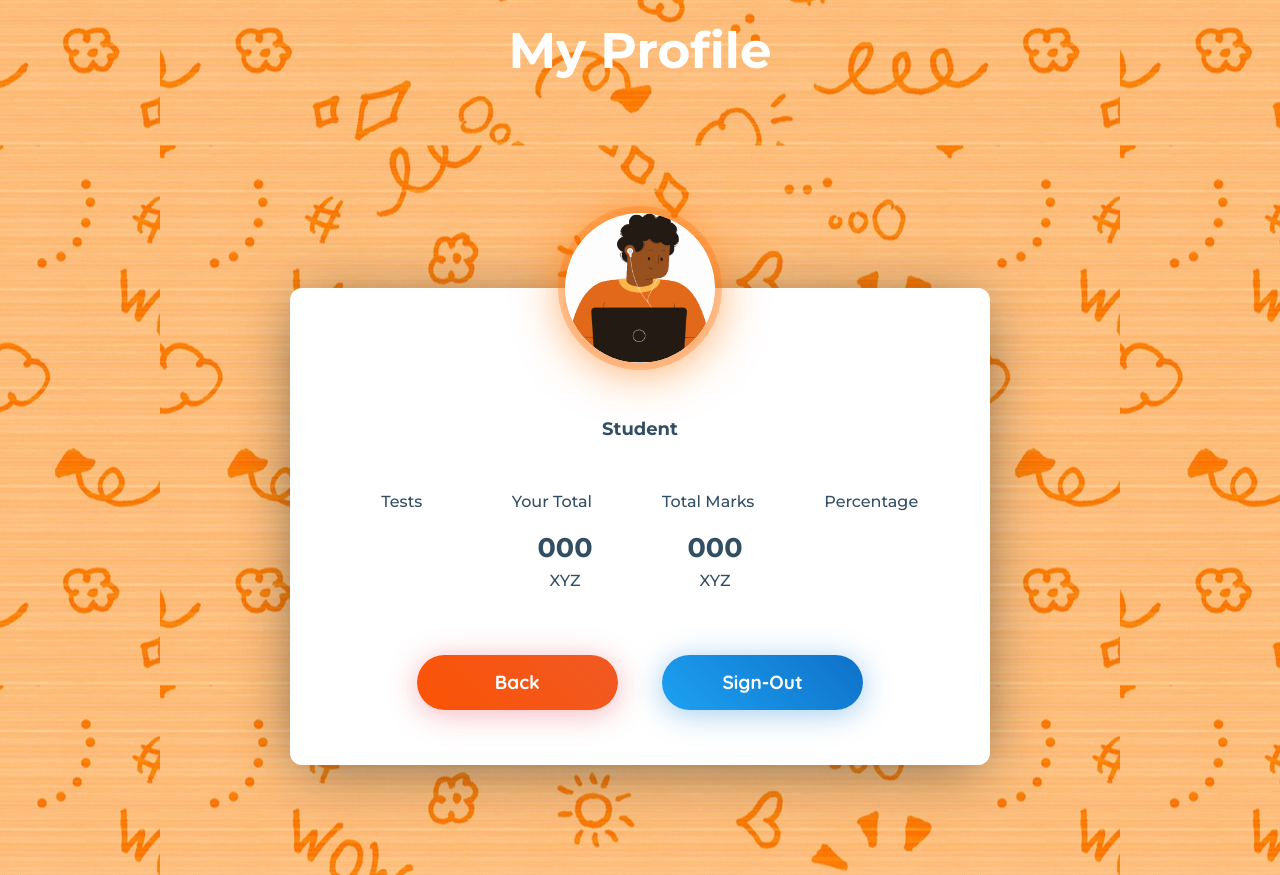
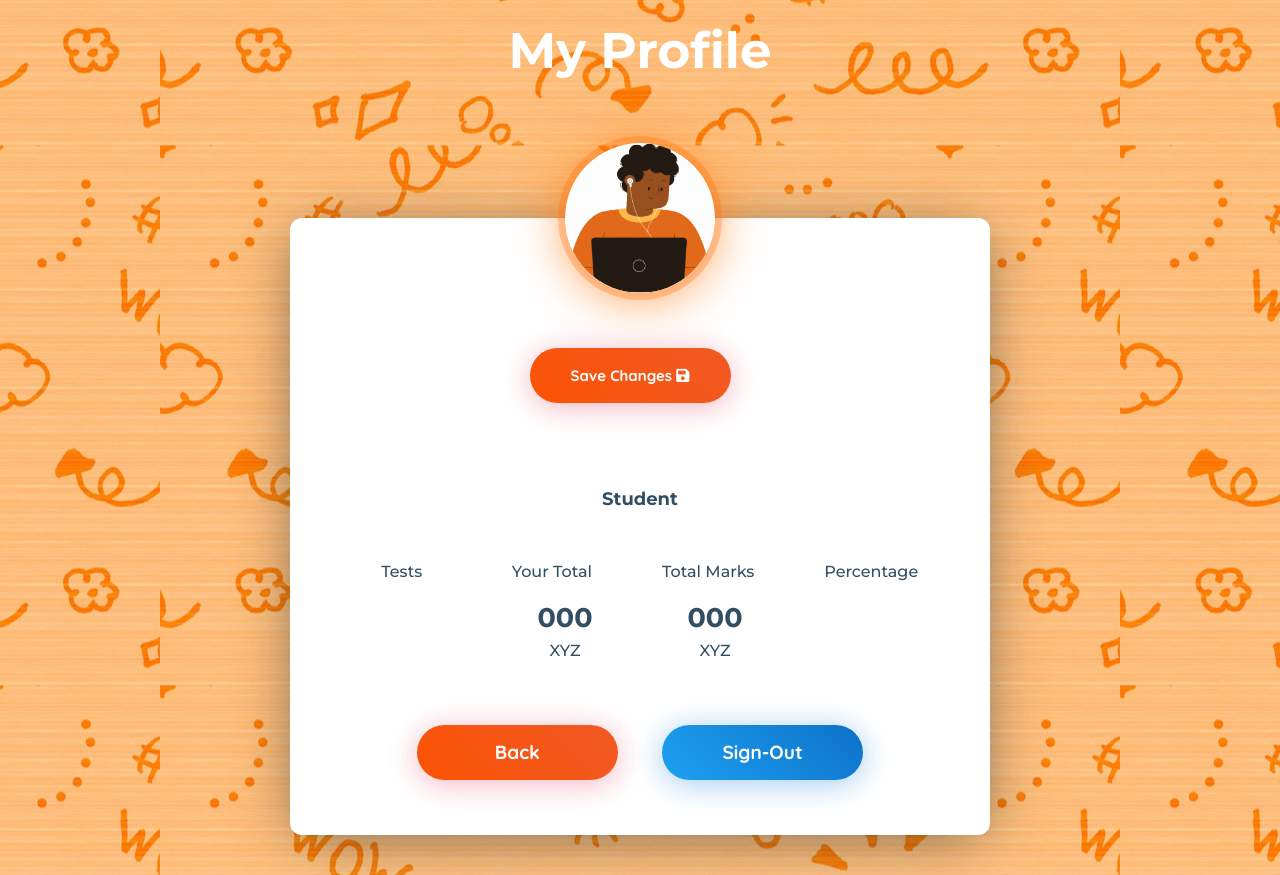
Before and after one commit to UG-SEP/Tenthies, a Django app: template Tenthies/templates/Profile/profile.html in a window 1280 px wide. Shown: the part 70-945 px from the top of the page. Run offline with Django 3.2, Linux system fonts and the light colour scheme; the template is opened without the code that fills it, so the values that code supplies are empty.

Commit message:
Update profile.html

```diff
--- a/Tenthies/templates/Profile/profile.html
+++ b/Tenthies/templates/Profile/profile.html
@@ -18,6 +18,7 @@
       </div>
 
       <div class="profile-card__cnt js-profile-cnt">
+           <div style="margin-bottom: 70px;" class="profile-card__name"><a style="color: black; " href=""><button style="font-size: 15px;" class="profile-card__button button--orange">Save Changes <i class="fas fa-save"></i></button></a></div>
         <div class="profile-card__name">{{user.username}}</div>
         <div class="profile-card__txt"> <strong>Student</strong> </div>
         <div class="profile-card__txt">{{user.email}}</div>
```
